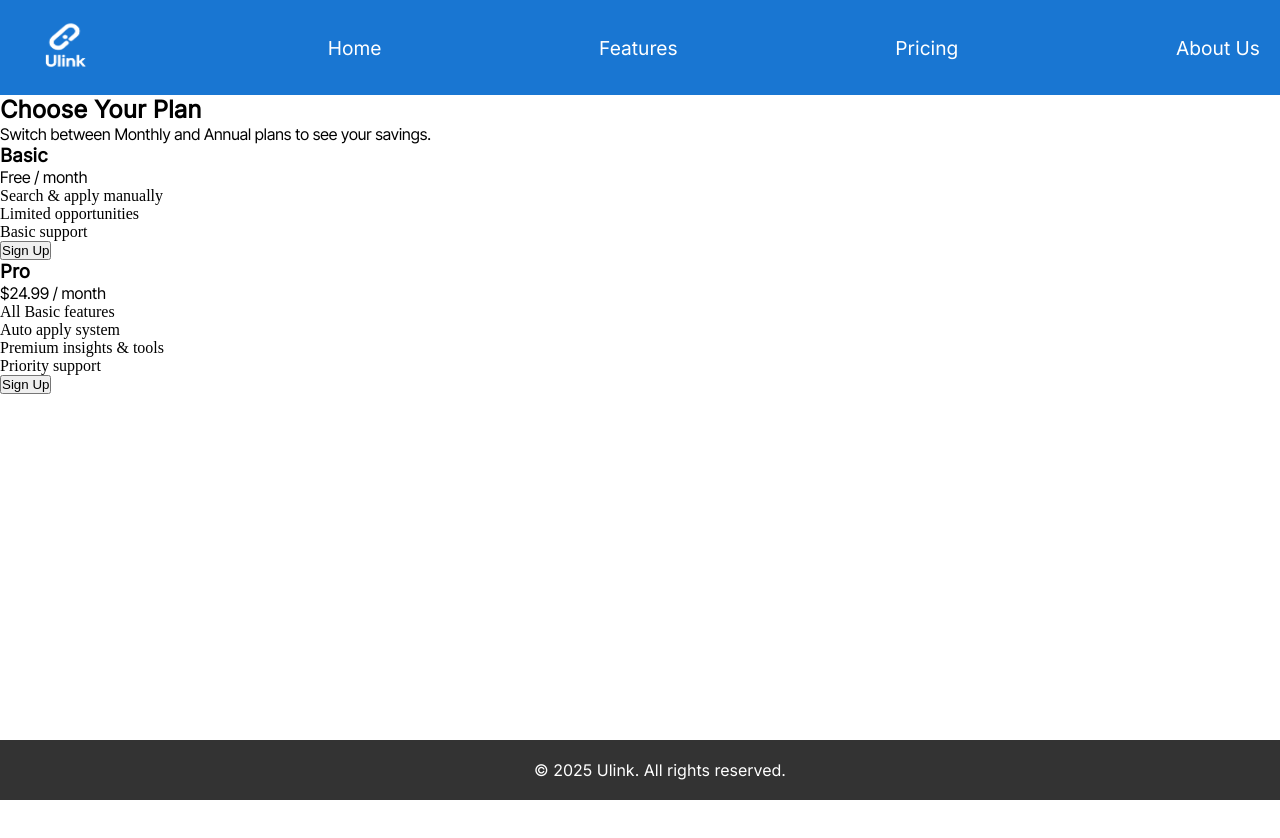
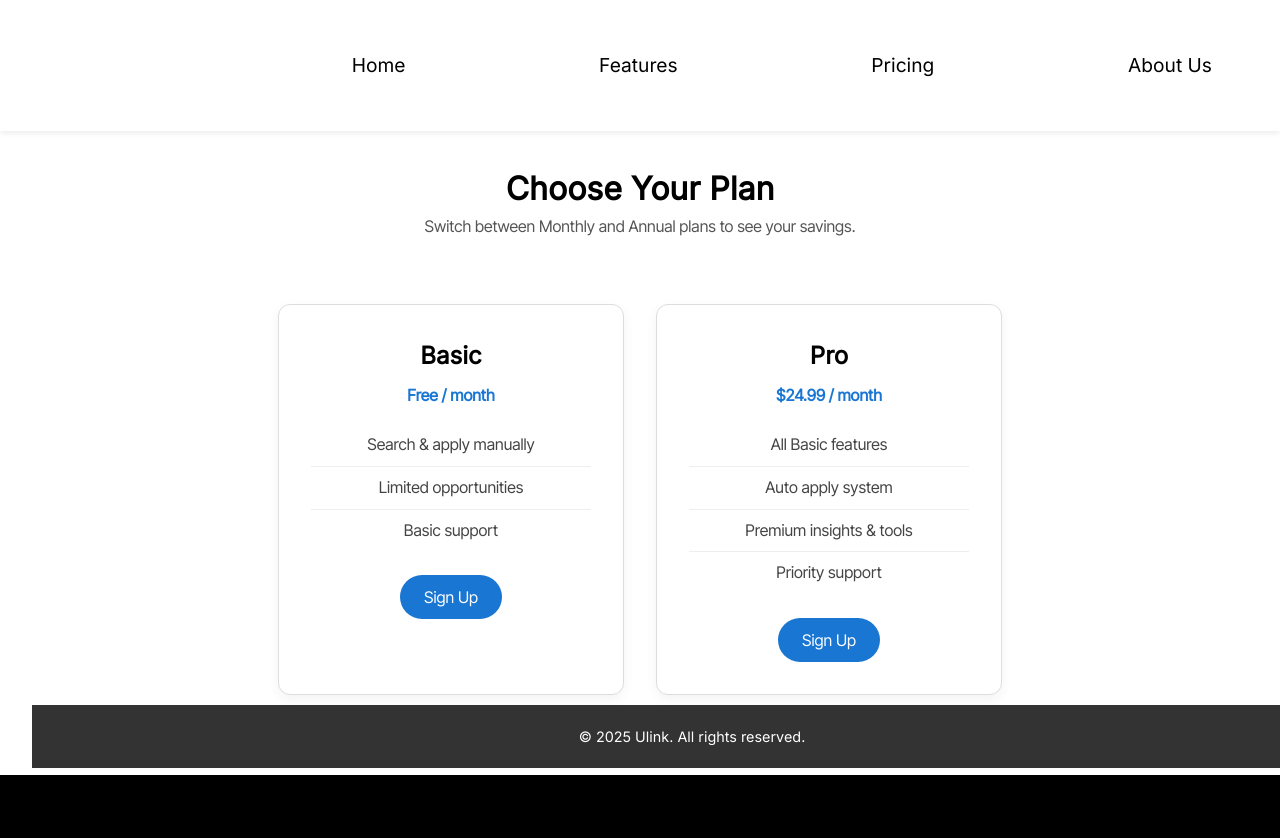
Before and after one commit to seg-u-link/seg-u-link.github.io, a plain HTML site: page pricing.html in a window 1280 px wide. Before the commit the page ends 800 px from the top, so only its background shows below. Drawn offline with Linux system fonts and the light colour scheme.

Commit message:
Update pricing.css

```diff
--- a/styles/pricing.css
+++ b/styles/pricing.css
@@ -15,3 +15,162 @@
 }
 
 /* pricing  */
+/* ---------- Typography ---------- */
+/* Add the line below to add the proper font for headers */
+h1, h2, h3, h4, h5, h6 {
+  font-family: "Inter", sans-serif;
+}
+
+/* Add the line below to add the proper font for paragraphs */
+p, a, li, button {
+  font-family: "Inter Tight", sans-serif;
+}
+
+/* ---------- Base Layout ---------- */
+body {
+  background-color: var(--light-ui);
+  color: var(--dark-ui);
+  line-height: 1.6;
+}
+
+/* ---------- Navbar ---------- */
+nav {
+  display: flex;
+  align-items: center;
+  justify-content: space-between;
+  background-color: var(--light-ui);
+  padding: 1rem 2rem;
+  box-shadow: 0 2px 6px rgba(0,0,0,0.08);
+  position: sticky;
+  top: 0;
+  z-index: 100;
+}
+
+nav a {
+  text-decoration: none;
+  color: var(--dark-ui);
+  margin: 0 1rem;
+  font-weight: 500;
+  transition: color 0.3s ease;
+}
+
+nav a:hover {
+  color: var(--blue);
+}
+
+nav img {
+  height: 40px;
+}
+
+/* ---------- Headings ---------- */
+h2 {
+  text-align: center;
+  font-size: 2rem;
+  margin-top: 2rem;
+}
+
+p {
+  text-align: center;
+  color: #555;
+  margin-bottom: 2rem;
+}
+
+/* ---------- Pricing Section ---------- */
+section {
+  display: flex;
+  justify-content: center;
+  flex-wrap: wrap;
+  gap: 2rem;
+  padding: 2rem;
+}
+
+section div {
+  background: var(--light-ui);
+  border: 1px solid #ddd;
+  border-radius: 12px;
+  width: 280px;
+  padding: 2rem;
+  box-shadow: 0 4px 12px rgba(0,0,0,0.05);
+  transition: transform 0.3s ease, box-shadow 0.3s ease;
+}
+
+section div:hover {
+  transform: translateY(-5px);
+  box-shadow: 0 8px 20px rgba(0,0,0,0.1);
+}
+
+section h3 {
+  text-align: center;
+  font-size: 1.5rem;
+  color: var(--dark-ui);
+  margin-bottom: 0.5rem;
+}
+
+section p {
+  text-align: center;
+  font-weight: bold;
+  color: var(--blue);
+  margin-bottom: 1rem;
+}
+
+ul {
+  list-style: none;
+  padding: 0;
+  margin: 1rem 0;
+}
+
+ul li {
+  text-align: center;
+  padding: 0.5rem 0;
+  border-bottom: 1px solid #eee;
+  color: #444;
+}
+
+ul li:last-child {
+  border-bottom: none;
+}
+
+/* ---------- Buttons ---------- */
+button {
+  display: block;
+  margin: 1.5rem auto 0;
+  padding: 0.75rem 1.5rem;
+  background-color: var(--blue);
+  color: var(--light-ui);
+  border: none;
+  border-radius: 9999px;
+  cursor: pointer;
+  font-size: 1rem;
+  transition: background-color 0.3s ease;
+}
+
+button:hover {
+  background-color: var(--blue-hover);
+}
+
+/* ---------- Footer ---------- */
+footer {
+  text-align: center;
+  padding: 2rem;
+  background-color: var(--dark-ui);
+  color: var(--light-ui);
+  margin-top: 3rem;
+  font-size: 0.9rem;
+}
+
+/* ---------- Responsive ---------- */
+@media (max-width: 768px) {
+  nav {
+    flex-direction: column;
+    gap: 0.5rem;
+  }
+
+  section {
+    flex-direction: column;
+    align-items: center;
+  }
+
+  section div {
+    width: 90%;
+  }
+}
```
